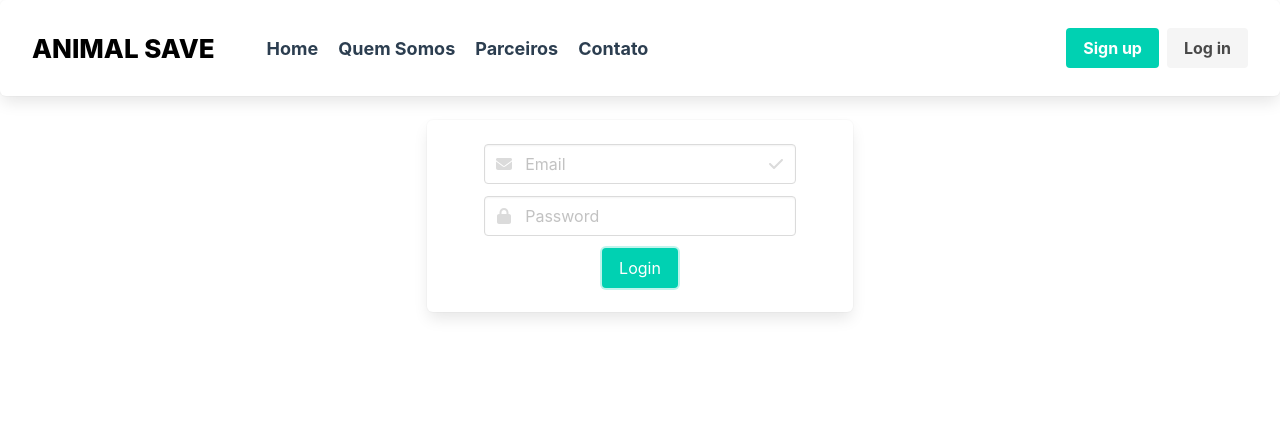
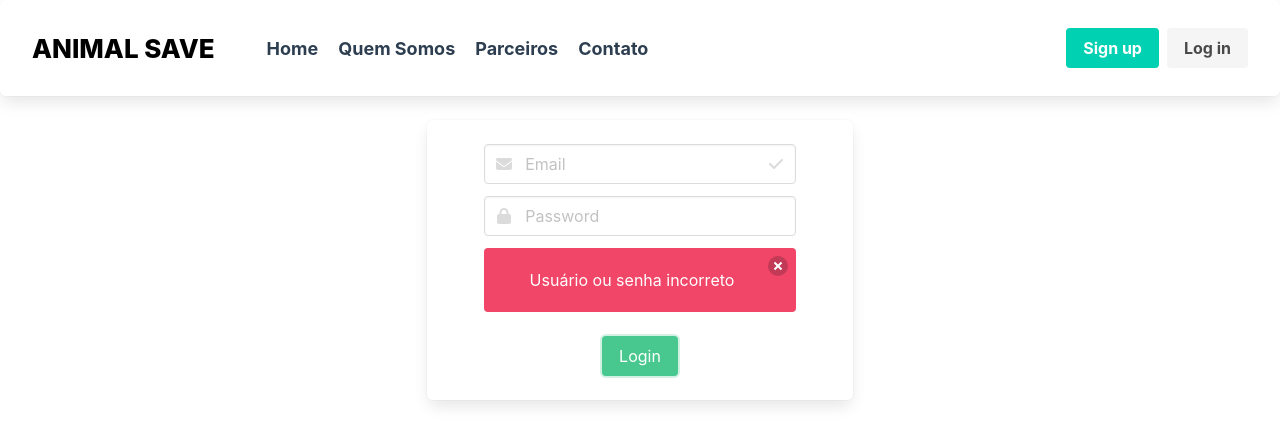
Before and after one commit to renanmontanopaz/animal-save-view, a Vue app: page /login in a window 1280 px wide. Both pictures are taken after a click on the button "Login". Shown: the top 444 px of the page. Built offline with nearby package versions, Linux system fonts and the light colour scheme; no server answers.

Commit message:
feita a validação de login

```diff
--- /dev/null
+++ b/src/model/Message.ts
@@ -0,0 +1,15 @@
+export class Message {
+    ativo! : boolean
+    classe!: string
+    mensagem!: string
+
+    public new(ativo: boolean, classe: string, mensagem: string): Message {
+        const notificacao : Message = new Message()
+
+        notificacao.ativo = ativo
+        notificacao.classe = classe
+        notificacao.mensagem = mensagem
+
+        return notificacao
+    }
+}
--- a/src/views/Login.vue
+++ b/src/views/Login.vue
@@ -21,9 +21,20 @@
         </span>
         </p>
       </div>
-      <p class="help is-danger" style="display: none">This email is invalid</p>
-      <div class="control">
-        <button class="button is-primary" @click="onClickLogin()">Login</button>
+      <div class="columns" v-if="notificacao.ativo">
+        <div class="column is-12">
+          <div :class="notificacao.classe" v-if="isVisible">
+            <button @click="onClickFecharNotificacao" class="delete" ></button>
+            {{ notificacao.mensagem }}
+          </div>
+        </div>
+      </div>
+      <div class="field">
+        <p class="control">
+          <button class="button is-success" @click="onClickLogin">
+            Login
+          </button>
+        </p>
       </div>
     </div>
     </div>
@@ -50,14 +61,28 @@ import {Component} from "vue-property-decorator";
 import {UserClient} from "@/client/User.client";
 import {Token} from "@/model/Token";
 import {LoginUser} from "@/model/Login";
+import {Message} from "@/model/Message";
 
 @Component
-export default class Login extends Vue{
+export default class Login extends Vue {
   private userClient: UserClient = new UserClient();
   public login: LoginUser = new LoginUser();
   public token: Token = new Token();
+  private notificacao: Message = new Message();
 
-  public mounted(): void {}
+  mounted(): void {
+
+  }
+
+  isVisible = false;
+
+  private showComponent(): void {
+    this.isVisible = true;
+
+    setTimeout(() => {
+      this.isVisible = false;
+    }, 4000); // Tempo em milissegundos (5 segundos)
+  }
   private onClickLogin(): void {
     console.log(this.login)
     this.userClient.login(this.login).then(
@@ -65,8 +90,17 @@ export default class Login extends Vue{
           this.token = success
           console.log(this.token)
         },
-        error => console.log(error)
+        error => {
+          this.showComponent();
+          this.notificacao = this.notificacao.new(
+              true, 'notification is-danger', 'Usuário ou senha incorreto'/*+ error.config.data*/
+          )
+        }
     )
+  }
+
+  private onClickFecharNotificacao(): void {
+    this.notificacao = new Message()
   }
 }
 </script>
```
